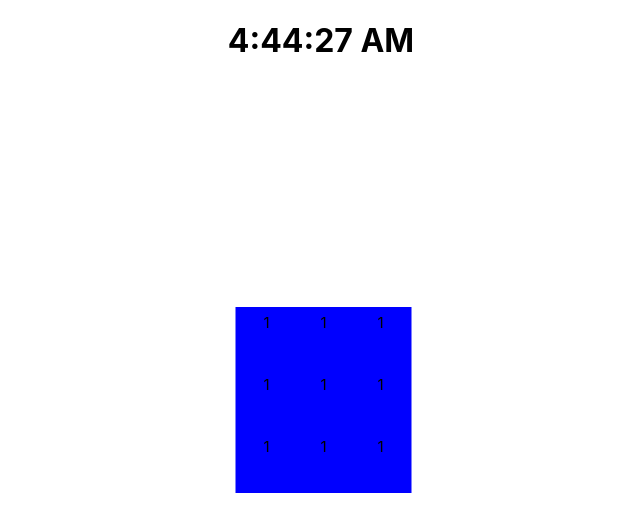
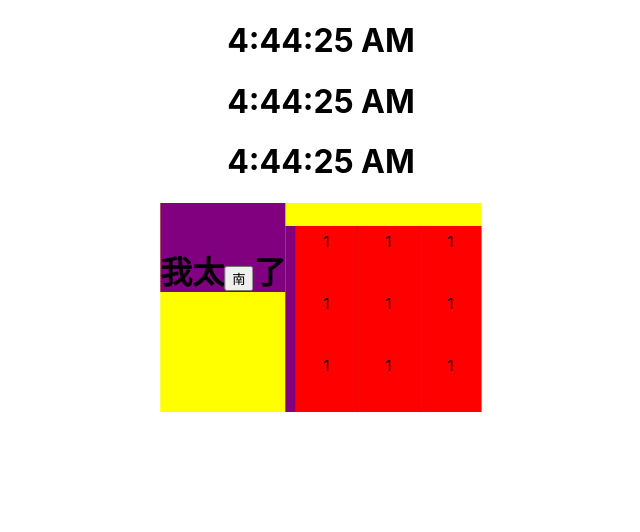
Before and after one commit to ShiboXing/Jobs_Tracker, a React (Create React App) app in the folder my-app/: page / in a window 1280 px wide. Shown: the top 532 px of the page, without its empty margins (319-959 px from the left). Built offline with nearby package versions, Linux system fonts and the light colour scheme.

Commit message:
added Nan

```diff
--- a/my-app/src/WarClock.css
+++ b/my-app/src/War.css
@@ -21,11 +21,14 @@
   color: #09d3ac;
 }
 
-.WarClock{
+.WarObject{
    display:inline;
-   position: absolute;
+   position: relative;
    text-align: center;
-   left:50%;
-   transform: translate(-50%,0);
+}
 
+.verticalCenter{
+  display:inline-block;
+  bottom: 50%;
+  transform: translateY(50%);
 }
--- a/my-app/src/WarClock.js
+++ b/my-app/src/War.js
@@ -1,6 +1,6 @@
 import React from 'react';
 import ReactDOM from 'react-dom';
-import './WarClock.css';
+import './War.css';
 
 class WarClock extends React.Component{
 	constructor(props)
@@ -13,6 +13,8 @@ class WarClock extends React.Component{
 	}
 	componentDidMount(){
 		this.IntervalID=setInterval(()=> this.tick(),1000)
+		console.log(this.IntervalID)
+
 	}
 	componentWillUnmount(){
 		clearInterval(this.IntervalID);
@@ -22,8 +24,8 @@ class WarClock extends React.Component{
 	}
 	render(){
 		return (
-			<div id='WarClock' className='WarClock'>
-				<h1 id="TimeString">
+			<div className='WarObject'>
+				<h1>
 					{this.state.dateNow.toLocaleTimeString()}
 				</h1>
 			</div>
@@ -31,4 +33,27 @@ class WarClock extends React.Component{
 	}
 }
 
-export default WarClock
+class Nan extends React.Component{
+	render(){
+		return(
+			<h1 className='WarObject verticalCenter'>
+				我太<button>南</button>了
+			</h1>
+		)
+	}
+}
+
+function WarClockSection(){
+	return (
+		<div>
+			<WarClock></WarClock>
+			<WarClock></WarClock>
+			<WarClock></WarClock>
+		</div>
+	)
+}
+
+
+
+export {Nan}
+export default WarClockSection
--- a/my-app/src/index.css
+++ b/my-app/src/index.css
@@ -8,20 +8,30 @@ body {
 
 }
 
+
 code {
   font-family: source-code-pro, Menlo, Monaco, Consolas, "Courier New",
     monospace;
 }
+.parallel{
+  display:inline-block;
+  background: purple;
+}
 
 
+.horizontalCenter{
+  background: yellow;
+  position: absolute;
+  display:inline-block;
+  left: 50%;
+  transform: translate(-50%,0);
+}
 table{
-  display:inline-block;
-  position: absolute;
-  top:50%;
-  left:50%;
+  display:inline;
+  position: relative;
+  margin-left: 10px;
   border-collapse: collapse;
-  border-spacing: 5px;
-  transform: translate(-50%, -50%);
+  bottom:50%;
 }
 
 @keyframes changeColor
@@ -52,7 +62,6 @@ td{
   vertical-align: middle;
   font-size: 15px;
   background: yellow;
-  margin-right: -5px;
   text-align: center;
   border: 5px solid transparent;
   animation: changeColor 5s infinite;
--- a/my-app/src/index.js
+++ b/my-app/src/index.js
@@ -1,18 +1,25 @@
 import React from 'react';
 import ReactDOM from 'react-dom';
 import './index.css';
-import WarClock from './WarClock';
+import WarClockSection from './War';
+import {Nan} from './War'
 import * as serviceWorker from './serviceWorker';
 
 
 class MainBody extends React.Component{
     render(){
         return (
-            <div>
-                <header>
-                    <WarClock></WarClock>
-                </header>
-                <Board></Board>
+
+            <div className="container">
+                <WarClockSection></WarClockSection>
+                <main className='horizontalCenter'>
+                    <div className='parallel'>
+                        <Nan></Nan>
+                    </div>
+                    <div className='parallel'>
+                        <Board ></Board>
+                    </div>
+                </main>
             </div>
         );
     }
@@ -30,7 +37,7 @@ class Board extends React.Component{
 
 class Square extends React.Component{
 
-    render() {
+    render(i) {
         return(
             <table>
                 <tbody>
```
Also changed, not shown: 1 other file (tests, documents, lock files or other folders).
